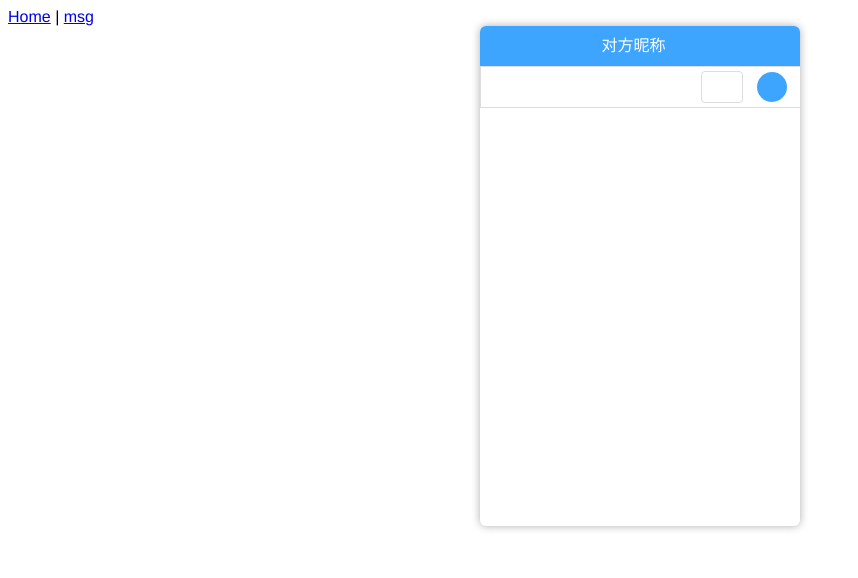
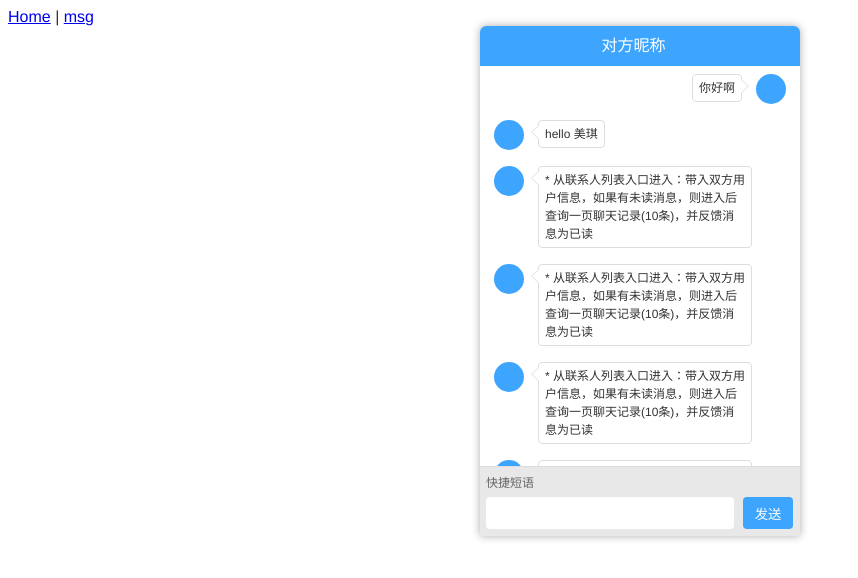
Before and after one commit to Lingtin/ImDom, a Vue app: page /#/msg in a window 1280 px wide. Shown: the top 578 px of the page, without its empty margins (0-858 px from the left). Built offline with nearby package versions, Linux system fonts and the light colour scheme.

Commit message:
😊😊

```diff
--- a/package.json
+++ b/package.json
@@ -8,8 +8,9 @@
     "lint": "vue-cli-service lint"
   },
   "dependencies": {
-    "vue": "^2.5.16",
-    "vue-router": "^3.0.1"
+    "axios": "^0.18.0",
+    "stompjs": "^2.3.3",
+    "vue": "^2.5.16"
   },
   "devDependencies": {
     "@vue/cli-plugin-babel": "^3.0.0-rc.5",
--- a/src/App.vue
+++ b/src/App.vue
@@ -17,14 +17,29 @@
   -moz-osx-font-smoothing: grayscale;
   box-sizing: border-box;
   -webkit-text-size-adjust:none;
+  color: #333;
 }
-
+input,textarea{
+  font-family: 'Avenir', Helvetica, Arial, sans-serif;
+}
 .view{
   margin: 0 auto;
   width: 320px;
-  height: 500px;
+  height: 510px;
   overflow: hidden;
-  border-radius:6px;
+  border-radius:6px 6px 0px 0px;
   box-shadow:0px 0px 8px rgb(173, 173, 173);
 }
+
+::-webkit-scrollbar {
+    width: 8px;
+    height: 8px;
+    background-color: #ddd;
+    border-radius: 4px;
+}
+
+::-webkit-scrollbar-thumb {
+    background-color: #777;
+    border-radius: 4px;
+}
 </style>
--- /dev/null
+++ b/src/api/api.js
@@ -0,0 +1,6 @@
+import axios from 'axios';
+
+/**
+ * @name login 登陆
+ */
+export const Login = (parmes) =>{return axios.post('',parmes).then((res) => res.data).catch(error=>error)};
--- /dev/null
+++ b/src/api/stom.api.js
@@ -0,0 +1,3 @@
+import stompjs from 'stompjs';
+
+var client = Stomp.overWS('ws://chat.ximiyun.cn');
--- a/src/views/msg.vue
+++ b/src/views/msg.vue
@@ -11,16 +11,66 @@
      <div class='msg-centent'>
         <div class='meg-send'>
             <div class='msg-imghead'></div>
-            <div class='msg-messagecon'></div>
+            <div class='msg-messagecon'>
+              你好啊
+            </div>
         </div>
 
         <div class='msg-received'>
+            <div class='msg-imghead'></div>
+            <div class='msg-messagecon'>
+              hello 美琪
+            </div>
+        </div>
 
+        <div class='msg-received'>
+            <div class='msg-imghead'></div>
+            <div class='msg-messagecon'>
+             *  从联系人列表入口进入：带入双方用户信息，如果有未读消息，则进入后查询一页聊天记录(10条)，并反馈消息为已读
+            </div>
+        </div>
+
+        <div class='msg-received'>
+            <div class='msg-imghead'></div>
+            <div class='msg-messagecon'>
+             *  从联系人列表入口进入：带入双方用户信息，如果有未读消息，则进入后查询一页聊天记录(10条)，并反馈消息为已读
+            </div>
+        </div>
+
+        <div class='msg-received'>
+            <div class='msg-imghead'></div>
+            <div class='msg-messagecon'>
+             *  从联系人列表入口进入：带入双方用户信息，如果有未读消息，则进入后查询一页聊天记录(10条)，并反馈消息为已读
+            </div>
+        </div>
+
+        <div class='msg-received'>
+            <div class='msg-imghead'></div>
+            <div class='msg-messagecon'>
+             *  从联系人列表入口进入：带入双方用户信息，如果有未读消息，则进入后查询一页聊天记录(10条)，并反馈消息为已读
+            </div>
+        </div>
+
+        <div class='msg-received'>
+            <div class='msg-imghead'></div>
+            <div class='msg-messagecon'>
+             *  从联系人列表入口进入：带入双方用户信息，如果有未读消息，则进入后查询一页聊天记录(10条)，并反馈消息为已读
+            </div>
         </div>
      </div>
 
      <div class='msg-sendarea'>
-
+        <div class='msg-nav'>
+          <div class='msg-plugkuai'>快捷短语</div>
+        </div>
+        <div class='msg-sendmsg'>
+          <div class='msg-input'>
+            <textarea class='msg-area'></textarea>
+          </div>
+          <div class='msg-sendbtn'>
+            <button class='msg-btn'>发送</button>
+          </div>
+        </div>
      </div>
   </div>
 </template>
@@ -52,7 +102,6 @@ $HEAD_H:40px;
   .msg-imgbox{
     width: 28px;
     height: 28px;
-    background: green;
     border-radius: 50%;
     display: inline-block;
     vertical-align: -9px;
@@ -71,21 +120,21 @@ $HEAD_H:40px;
 
 .msg-centent{
   width: 100%;
+  height: calc(500px - 100px);
   overflow-y:auto;
   overflow-x: hidden;
   .meg-send{
     width: 100%;
-    border: 1px solid #ddd;
-    min-height: 40px;
+    clear: both;
+    overflow: hidden;
     line-height: 40px;
-    text-align: right;
     .msg-imghead{
       width: 30px;
       height: 30px;
       background: #3EA5FF;
       border-radius:50%;
       float: right;
-      margin:5px 14px;
+      margin:8px 14px;
     }
 
     .msg-messagecon{
@@ -93,16 +142,165 @@ $HEAD_H:40px;
       max-width: 200px;
       min-width: 40px;
       float: right;
-      height: 30px;
-      margin: 4px 0;
+      // height: 24px;
+      margin: 8px 0;
       border-radius: 4px;
-
+      font-size: 12px;
+      line-height: 18px;
+      color: #333;
+      word-wrap: break-word;
+      padding: 4px 2px 4px 6px;
+      position: relative;
+  //     border-top: 90px solid transparent;
+  // border-right: 100px solid black;
+  // border-bottom: 100px solid transparent;
       &::before{
         content:'';
         display: block;
+        position: absolute;
+        top: 4px;
+        right: -8px;
+        border-top: 7px solid transparent;
+        border-left: 8px solid #ddd;
+        border-bottom: 8px solid transparent;
+      }
+      &::after{
+        content:'';
+        display: block;
+        position: absolute;
+        top: 4px;
+        right: -7px;
+        border-top: 7px solid transparent;
+        border-left: 8px solid #fff;
+        border-bottom: 8px solid transparent;
+      }
+    }
+  }
+
+  .msg-received{
+    width: 100%;
+    overflow: hidden;
+    line-height: 40px;
+    clear: both;
+    .msg-imghead{
+      width: 30px;
+      height: 30px;
+      background: #3EA5FF;
+      border-radius:50%;
+      float: left;
+      margin:8px 14px;
+    }
+    .msg-messagecon{
+      border: 1px solid #ddd;
+      max-width: 200px;
+      min-width: 40px;
+      float: left;
+      // height: 24px;
+      margin: 8px 0;
+      border-radius: 4px;
+      font-size: 12px;
+      line-height: 18px;
+      color: #333;
+      word-wrap: break-word;
+      padding: 4px 6px;
+      position: relative;
+  //     border-top: 90px solid transparent;
+  // border-right: 100px solid black;
+  // border-bottom: 100px solid transparent;
+      &::before{
+        content:'';
+        display: block;
+        position: absolute;
+        top: 4px;
+        left: -8px;
+        border-top: 7px solid transparent;
+        border-right: 8px solid #ddd;
+        border-bottom: 8px solid transparent;
+      }
+      &::after{
+        content:'';
+        display: block;
+        position: absolute;
+        top: 4px;
+        left: -7px;
+        border-top: 7px solid transparent;
+        border-right: 8px solid #fff;
+        border-bottom: 8px solid transparent;
       }
     }
   }
 }
 
+.msg-sendarea{
+  width: 100%;
+  overflow: hidden;
+  border-top: 1px solid #ddd;
+  background: rgb(233, 232, 232);
+  font-size: 12px;
+  padding: 6px;
+  .msg-nav{
+    width: 100%;
+    height: 20px;
+    line-height: 20px;
+    >div{
+      display: inline-block;
+      font-size: 12px;
+      color: #666;
+      cursor: pointer;
+    }
+    .msg-plugkuai{
+      font-size: 12px;
+      color: #666;
+    }
+  }
+  .msg-sendmsg{
+    width: 100%;
+    height: 40px;
+    margin-top:4px;
+
+    $wi:80px;
+    .msg-input{
+      width: calc(100% - 80px);
+      float: left;
+      .msg-area{
+        font-size: 12px;
+        width: 100%;
+        height: 24px;
+        border: none;
+        padding:4px;
+        line-height: 24px;
+        resize: none;
+        border-radius: 4px;
+        outline:none;
+        &:focus{
+          border:1px solid #3EA5FF;
+          box-shadow: 0px 0 2px 2px #ddd;
+        }
+      }
+    }
+
+    .msg-sendbtn{
+      width: $wi;
+      height: 100%;
+      float: left;
+      .msg-btn{
+        cursor: pointer;
+        margin-left:17px;
+        display:inline-block;
+        width: 50px;
+        height: 32px;
+        background: #3EA5FF;
+        border: none;
+        outline: none;
+        color: #fff;
+        border-radius: 4px;
+        &:active{
+          background: rgb(49, 138, 216);
+        }
+      }
+    }
+  }
+
+}
+
 </style>
```
Also changed, not shown: 2 other files (tests, documents, lock files or other folders).
